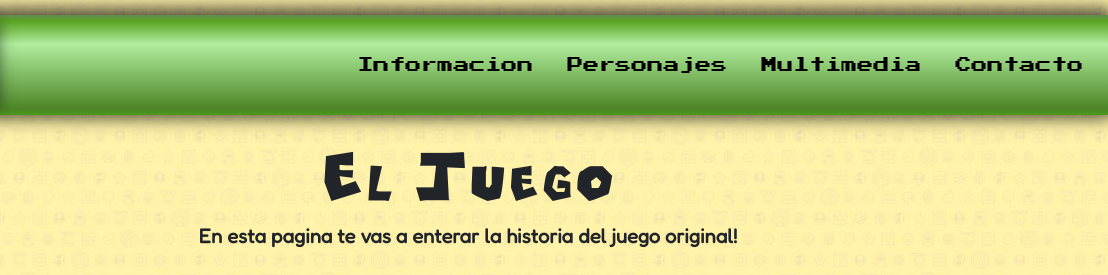
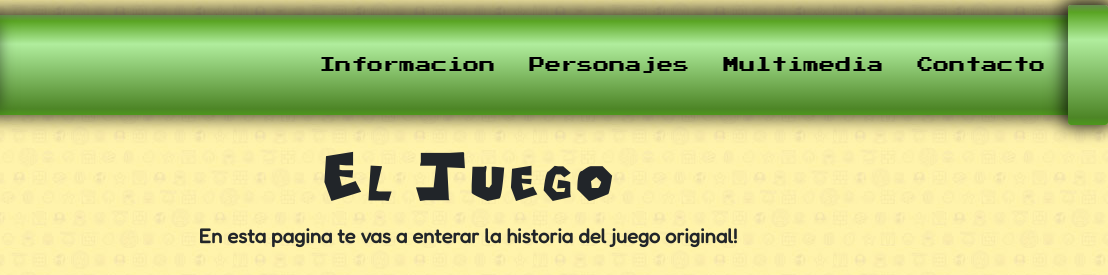
Before and after one commit to FranSemprini/Super_Mario_Bross, a plain HTML site: page pages/info.html in a window 1280 px wide. Shown: the top 275 px of the page, 172-1280 px from the left. Drawn offline with Linux system fonts and the light colour scheme.

Commit message:
navbar beautified

```diff
--- a/styles/styles.css
+++ b/styles/styles.css
@@ -151,6 +151,10 @@ ul li {
 .centeredFlex {
     display: flex;
     justify-content: center;
+}
+
+.headerMain__container--pages ul {
+    margin-right: 3.8rem;
 }
 
 .container--plain {
@@ -531,6 +535,18 @@ ul li {
         animation-fill-mode: forwards;
     }
 
+    .headerMain__container--pages::before {
+        background: linear-gradient(0deg, rgba(77, 152, 28, 1) 0%, rgba(77, 133, 38, 1) 6%, rgba(176, 237, 157, 1) 71%, rgba(89, 164, 34, 1) 94%, rgba(103, 138, 80, 1) 100%);
+        box-shadow: 0px -2px 17px 5px rgba(0, 0, 0, 0.71);
+        position: absolute;
+        content: "";
+        width: 33px;
+        height: 95px;
+        top: -9px;
+        right: 0;
+        border-radius: 3px;
+    }
+
     .navLogo {
         width: 110px;
     }
@@ -877,6 +893,13 @@ ul li {
         width: 2.7rem;
     }
 
+    .headerMain__container--pages::before {
+        width: 40px;
+        height: 120px;
+        border-radius: 3px;
+        top:-10px
+    }
+
     /* INDEX */
     .mainContent__mainImg--mobile {
         display: none;
```
Also changed, not shown: pages/info.html (+1 -1 lines).
